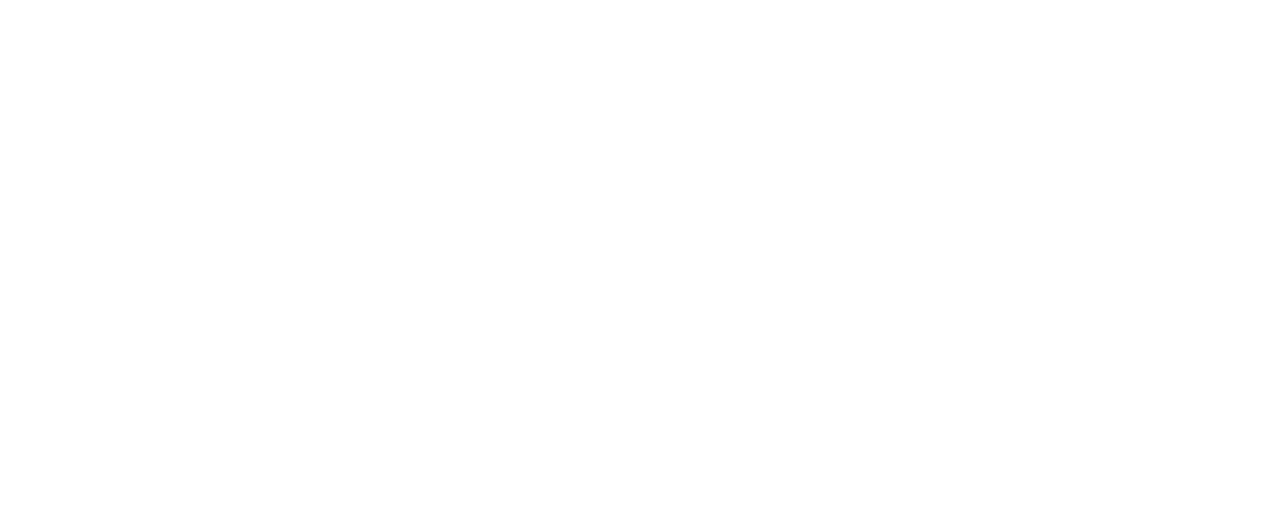
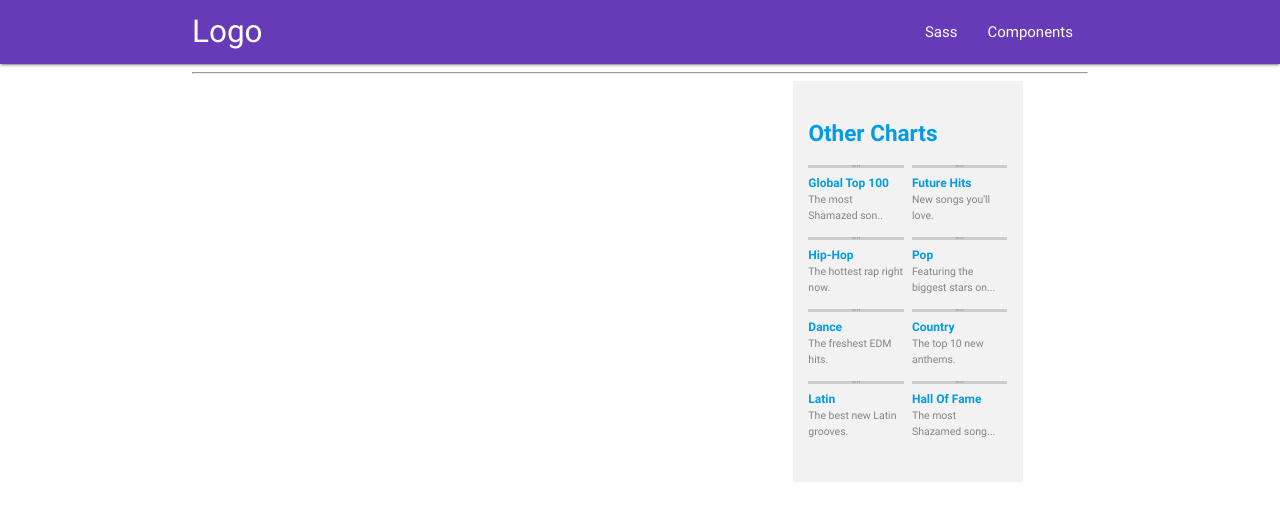
Before and after one commit to EliLV21/iTunes-Crowdbotics, a website: page index.html in a window 1280 px wide. Drawn offline with nearby package versions, Linux system fonts and the light colour scheme; placeholder pictures from the web are drawn by us; files whose address does not match are found by name.

Commit message:
maquetacion estatica terminada

```diff
--- a/index.html
+++ b/index.html
@@ -4,26 +4,61 @@
 	<meta charset="UTF-8">
 	<meta name="viewport" content="width=device-width, initial-scale=1.0">
 	<meta http-equiv="X-UA-Compatible" content="ie=edge">
-	<link rel="stylesheet" href="src\assets\css\app.css">
-	<link rel="stylesheet" href="node_modules\materialize-css\dist\css\materialize.min.css">
+	<link rel="stylesheet" href="static\materialize-css\dist\css\materialize.min.css">
+	<link rel="stylesheet" href="static\assets\css\app.css">
 	<title>Search for music</title>
 </head>
 <body>
+	<div class="navbar-fixed">
+	  <nav>
+		<div class="nav-wrapper container">
+		  <a href="#!" class="brand-logo">Logo</a>
+		  <ul class="right hide-on-med-and-down">
+			<li><a href="sass.html">Sass</a></li>
+			<li><a href="badges.html">Components</a></li>
+		  </ul>
+		</div>
+	  </nav>
+	</div>
+
 	<section class="container">
+		<hr>
 		<section class="row">
-			<section class="col s12 m12 l9 xl9" id="contenedorCanciones"></section>
-			<section class="col s12 m12 l3 xl3">
-				<section class="row"></section>
+			<section class="col s12 m12 l7 xl7 offset-s1 offset-m1 offset-l1 offset-xl1" id="contenedorCanciones"></section>
+			<section class="col s12 m12 l3 xl3" id="rightSide">
 				<secion class="row">
-					<section class="col s6 m6 l6 xl6"></section>
-					<section class="col s6 m6 l6 xl6"></section>
+					<h4 class="titleWidth"><a href="">Other Charts</a></h4>
+					<section class="col s6 m6 l6 xl6">
+						<section class="row rightCol">
+							<a href=""><img src="https://dummyimage.com/300/09f/fff.png" alt="">
+							<p class="textWidth">Global Top 100</p></a> <p class="subtextWidth">The most Shamazed son..</p>
+							<a href=""><img src="https://dummyimage.com/300/09f/fff.png" alt="">
+							<p class="textWidth">Hip-Hop</p></a> <p class="subtextWidth">The hottest rap right now.</p>
+							<a href=""><img src="https://dummyimage.com/300/09f/fff.png" alt="">
+							<p class="textWidth">Dance</p></a> <p class="subtextWidth">The freshest EDM hits.</p>
+							<a href=""><img src="https://dummyimage.com/300/09f/fff.png" alt="">
+							<p class="textWidth">Latin</p></a> <p class="subtextWidth">The best new Latin grooves.</p>
+						</section>
+					</section>
+					<section class="col s6 m6 l6 xl6">
+						<section class="row rightCol">
+							<a href=""><img src="https://dummyimage.com/300/09f/fff.png" alt="">
+							<p class="textWidth">Future Hits</p></a> <p class="subtextWidth">New songs you'll love.</p>
+							<a href=""><img src="https://dummyimage.com/300/09f/fff.png" alt="">
+							<p class="textWidth">Pop</p></a> <p class="subtextWidth">Featuring the biggest stars on...</p>
+							<a href=""><img src="https://dummyimage.com/300/09f/fff.png" alt="">
+							<p class="textWidth">Country</p></a> <p class="subtextWidth">The top 10 new anthems.</p>
+							<a href=""><img src="https://dummyimage.com/300/09f/fff.png" alt="">
+							<p class="textWidth">Hall Of Fame</p></a> <p class="subtextWidth">The most Shazamed song...</p>
+						</section>
+					</section>
 				</secion>
 			</section>
 		</section>
 	</section>
 
-	<script src="node_modules\jquery\dist\jquery.min.js" charset="utf-8"></script>
-	<script src="node_modules\materialize-css\dist\js\materialize.min.js" charset="utf-8"></script>
-	<script src="src\assets\js\app.js" charset="utf-8"></script>
+	<script src="static\jquery\dist\jquery.min.js" charset="utf-8"></script>
+	<script src="static\materialize-css\dist\js\materialize.min.js" charset="utf-8"></script>
+	<script src="static\assets\js\app.js" charset="utf-8"></script>
 </body>
 </html>
--- a/package.json
+++ b/package.json
@@ -18,6 +18,7 @@
   },
   "homepage": "https://github.com/EliLV21/iTunes-Crowdbotics#readme",
   "dependencies": {
+    "express": "^4.15.4",
     "jquery": "^3.2.1",
     "materialize-css": "^0.100.1"
   }
--- a/server.js
+++ b/server.js
@@ -6,7 +6,7 @@ app.use('/static', express.static(__dirname+'/node_modules'));
 app.use('/static', express.static(__dirname+'/src'));
 
 app.get('/',(req,res) =>{
-	res.sendFile(__dirname+'index.html');
+	res.sendFile(__dirname +'/index.html');
 });
 
 const port = process.env.PORT || 3000;
--- a/src/assets/css/app.css
+++ b/src/assets/css/app.css
@@ -0,0 +1,33 @@
+nav{
+	background-color: #673ab7;
+}
+
+img{
+	width: 100%;
+}
+.titleWidth{
+	font-weight: bold;
+	padding-left: 2%;
+	font-size: 1.5rem;
+	margin-bottom: 0;
+	padding-bottom: 3%;
+}
+#rightSide{
+	background-color: #F2F2F2;
+	/*background-attachment: fixed;*/
+}
+.rightCol{
+	padding-left: 5%;
+	padding-right: 5%;
+}
+.textWidth{
+	font-weight: bold;
+	font-size: .8rem;
+	margin: 0;
+}
+.subtextWidth{
+	padding: 0;
+	margin: 0;
+	font-size: .7rem;
+	color: #848484;
+}
```
Also changed, not shown: public/index.html (+45 -10 lines).
